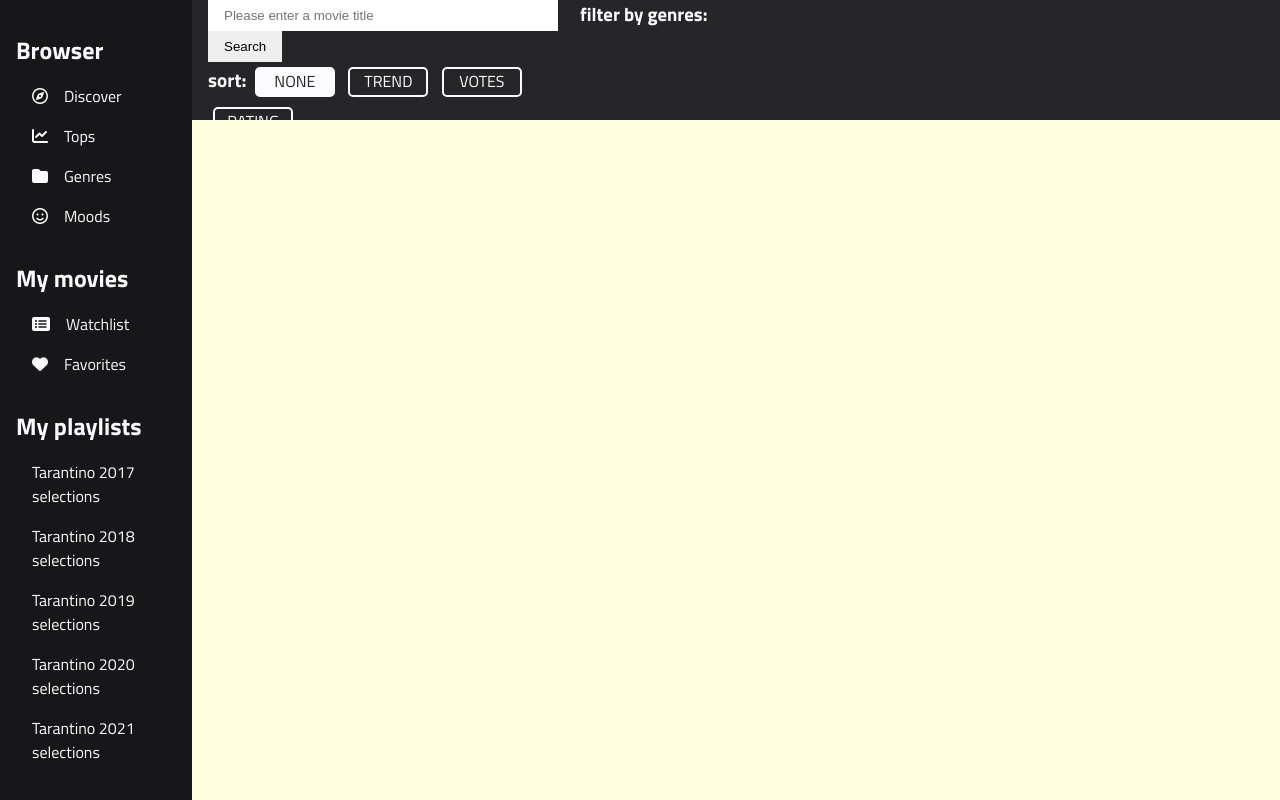
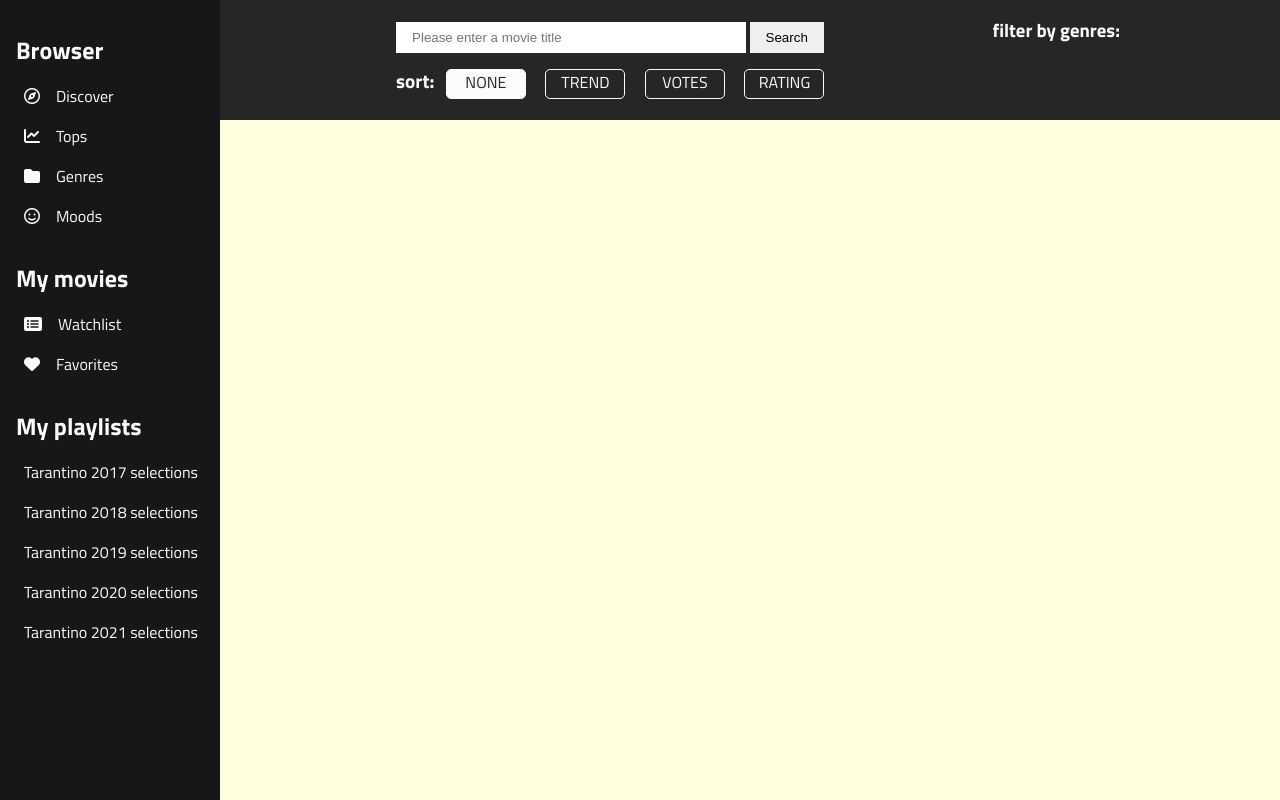
Before and after one commit to Ak1t0-Dev/midterm-movies-website, a plain HTML site: page index.html in a window 1280 px wide. Drawn offline with Linux system fonts and the light colour scheme; no server answers.

Commit message:
modified styles

```diff
--- a/index.html
+++ b/index.html
@@ -14,9 +14,11 @@
 
 <body>
     <header id="header">
-        <div class="search-container">
-            <input class="search-input" type="text" placeholder="Please enter a movie title">
-            <button class="search-btn">Search</button>
+        <div class="header-left">
+            <div class="search-container">
+                <input class="search-input" type="text" placeholder="Please enter a movie title">
+                <button class="search-btn">Search</button>
+            </div>
             <div class="sort">
                 <span>sort:</span>
                 <input type="radio" name="sort" value="0" id="none" checked="checked">
@@ -66,7 +68,7 @@
             </section>
     </aside>
     <main id="main">
-        <section id="main-item">
+        <section id="total">
         </section>
         <section id="movies">
         </section>
--- a/index.js
+++ b/index.js
@@ -6,6 +6,7 @@ const genresId = document.querySelector('#genres');
 const searchBtn = document.querySelector('.search-btn');
 const checkboxName = document.getElementsByName('checkbox');
 const sortName = document.getElementsByName('sort');
+const total = document.querySelector('#total');
 let checkedArray = [];
 let genresData = [];
 
@@ -68,11 +69,8 @@ const createUI = (data, search) => {
     //     if (item.checked) {let sortValue = sortName.value};
     // })
     for (let i = 0; i < sortName.length; i++) {
-        console.log(sortName.value);
         if (sortName[i].checked) {
             sortValue = sortName[i].value;
-            // console.log(sortName);
-            // console.log(sortName.value);
             break;
         }
     }
@@ -120,6 +118,13 @@ const createUI = (data, search) => {
     for (let i = 0; i < rankings.length; i++) {
         movieItems[i].rank = rankings[i];
     }
+
+    // show movies total
+    total.innerHTML = "";
+    const moviesTotal = movieItems.length;
+    const headMoviesTotal = document.createElement('h2');
+    headMoviesTotal.textContent = moviesTotal + ' Movies';
+    total.appendChild(headMoviesTotal);
 
         movieItems.forEach(({ title, poster_path, backdrop_path, media_type, release_date, popularity, vote_average, vote_count, overview, genre_ids, rank }) => {
 
--- a/style.css
+++ b/style.css
@@ -18,7 +18,7 @@
      font-family: "Titillium Web", sans-serif;
      display: grid;
      grid-template-areas: "aside header" "aside main";
-     grid-template-columns: 15% 85%;
+     grid-template-columns: minmax(220px, 15%) auto;
      grid-template-rows: 15vh 85vh;
  }
 
@@ -37,11 +37,20 @@
      grid-area: header;
      display: flex;
      justify-content: space-evenly;
+     padding: 1rem;
+ }
+
+ .header-left {
+    min-width: max-content;
+    display: flex;
+    flex-direction: column;
+    justify-content: center;
+    padding: 0rem 1rem;
+    color: var(--white);
  }
 
  .search-container {
-     margin: auto 1rem;
-     color: var(--white);
+     margin: 0.5rem 0;
  }
 
  .search-input {
@@ -68,42 +77,44 @@
  }
 
  input[type="radio"]:checked + label {
-    color: var(--secondary-bg-color);
-    background: var(--white);
-    border: 2px solid var(--white);
+     color: var(--secondary-bg-color);
+     background: var(--white);
+     border: 1.5px solid var(--white);
  }
 
  .sort-label {
      display: inline-block;
-     margin: 5px;
+     margin: 0.5rem;
      width: 80px;
      height: 30px;
      color: var(--white);
      text-align: center;
      cursor: pointer;
-     border: 2px solid var(--white);
+     border: 1.5px solid var(--white);
      border-radius: 5px;
  }
 
- .sort-label:hover {
-
- }
+ /* .sort-label:hover {
+    color: var(--secondary-bg-color);
+    background: var(--white);
+    border: 2px solid var(--white);
+ } */
 
  .genres-filter {
      color: var(--white);
+     overflow-x: scroll;
  }
 
  #genres {
-     width: 700px;
      display: flex;
      flex-direction: row;
      flex-wrap: wrap;
-     gap: 0.5rem 0.25rem;
+     gap: 0.4rem 0.25rem;
  }
 
- label {
-     margin-right: 5px;
- }
+ /* label {
+     margin-right: 1rem;
+ } */
 
  label input {
      display: none;
@@ -115,6 +126,7 @@
      border: 1px solid var(--white);
      border-radius: 1.5rem;
      padding: 0.3rem 1rem;
+     cursor: pointer;
  }
 
  label input:checked+span {
@@ -144,11 +156,17 @@
 
  .aside-items ul li {
      margin-top: 1rem;
-     padding-left: 2rem;
+     padding-left: 1.5rem;
  }
 
  .aside-items ul li i {
      margin-right: 1rem;
+ }
+
+ /* -------------------- total --------------------  */
+ #total h2 {
+    margin-top: 0.8rem;
+    margin-left: 1rem;
  }
 
  /* -------------------- main --------------------  */
```
Lines whose indentation alone changed are shown as unchanged.
